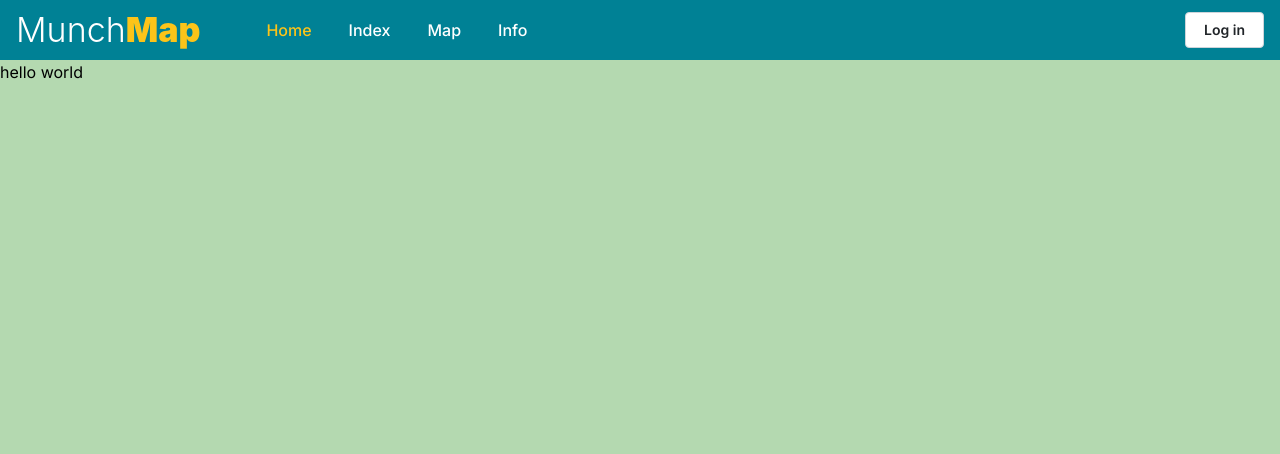
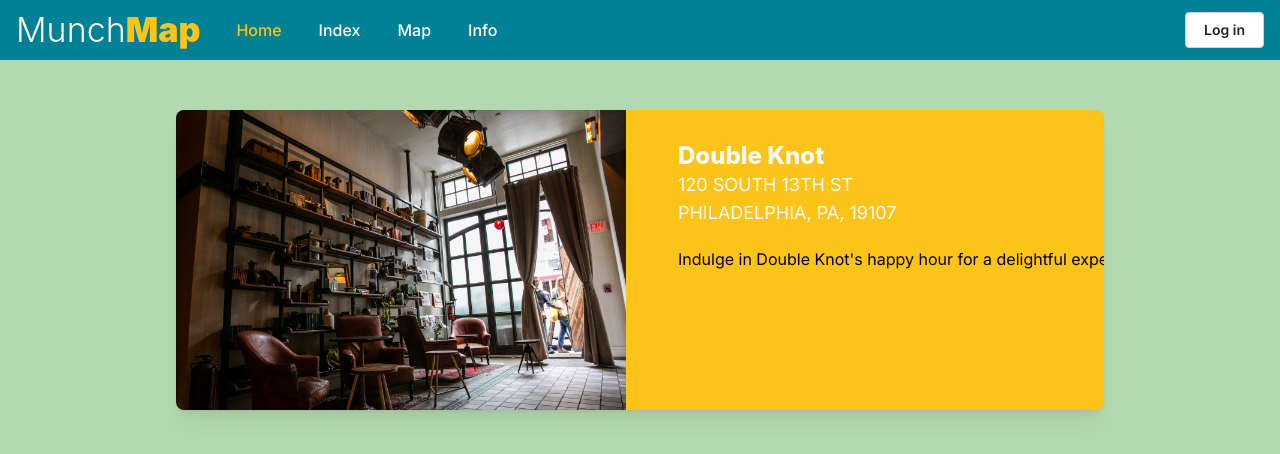
Before and after one commit to AlphaXII/MunchMap, a Next.js app in the folder munchmap-app/: page / in a window 1280 px wide. Shown: the top 454 px of the page. Built offline with nearby package versions, Linux system fonts and the light colour scheme.

Commit message:
addout outline for big card on homepage

```diff
--- a/munchmap-app/app/layout.tsx
+++ b/munchmap-app/app/layout.tsx
@@ -25,7 +25,6 @@
     <html lang="en">
       <body className={inter.className} style={{backgroundColor: "#b4d9b0"}}>
         <MantineProvider theme={theme}>
-
           <Header>{children}</Header>
         </MantineProvider>
       </body>
--- a/munchmap-app/app/page.module.css
+++ b/munchmap-app/app/page.module.css
@@ -228,3 +228,7 @@
     transform: rotate(0deg);
   }
 }
+
+.container {
+  margin: 50px auto;
+}
--- a/munchmap-app/app/page.tsx
+++ b/munchmap-app/app/page.tsx
@@ -1,10 +1,14 @@
 import Image from "next/image";
 import styles from "./page.module.css";
+import { BigCard } from "@/components/Cards/BigCard";
+import { Container } from "@mantine/core";
 
 export default function Home() {
   return (
     <>
-      <div>hello world</div>
+      <Container className={styles.container}>
+        <BigCard />
+      </Container>
     </>
   );
 }
--- /dev/null
+++ b/munchmap-app/components/Cards/BigCard.module.css
@@ -0,0 +1,57 @@
+.card {
+  background-color: var(--mantine-color-yellow-5);
+  height: 300px;
+  width: 100%;
+}
+
+.group {
+    height: 300px;
+    width: 90;
+}
+
+.container {
+    height: 100%;
+    width: 100%;
+    text-align: left;
+}
+
+
+.restName {
+    padding-top: 30px;
+    padding-left: 20px;
+    display: inline-flex;
+    font-weight: 800;
+    font-size: x-large;
+    color: #f8f9fa;
+  }
+
+.restAddress {
+    padding-left: 20px;
+    display: inline-flex;
+    font-weight: 400;
+    font-size: large;
+    color: #f8f9fa;
+}
+
+.textBox {
+    padding-top: 20px;
+    padding-left: 20px;
+    height: 120px;
+    width: 100%;
+    display: inline-flex;
+    font-weight: 300;
+    font-size: medium;
+    overflow: hidden;
+    text-overflow: ellipsis;
+    color: black;
+}
+
+.articleLink {
+    padding: 10px;
+    text-align: right;
+    color: #f8f9fa;
+}
+
+.image {
+    height: 100%;
+  }
--- /dev/null
+++ b/munchmap-app/components/Cards/BigCard.tsx
@@ -0,0 +1,48 @@
+import { Card, Image, Text, Group, Title, Container, Box } from "@mantine/core";
+import classes from "./BigCard.module.css";
+import restPic from "./doubleknot1.png";
+
+let property = {
+  image: restPic,
+  storeName: "Double Knot",
+  address: "120 SOUTH 13TH ST",
+  region: "PHILADELPHIA, PA, 19107",
+  rating: "outstanding",
+  description:
+    "Indulge in Double Knot's happy hour for a delightful experience! Discover an enticing array of delectable dishes, generously portioned and reasonably priced.  Indulge in Double Knot's happy hour for a delightful experience! Discover an enticing array of delectable dishes, generously portioned and reasonably priced.",
+};
+
+interface BigCardProps {
+  image: string;
+  storeName: string;
+  address: string;
+  rating: string;
+  description: string;
+}
+
+export function BigCard() {
+  return (
+    <Card shadow="md" radius="md" p={0} className={classes.card}>
+      <Group wrap="nowrap" className={classes.group}>
+        <Image src={property.image.src} h={300} alt="something" />
+        <Container className={classes.container}>
+          <Title className={classes.restName}>{property.storeName}</Title>
+          <div>
+            <Text className={classes.restAddress}>{property.address}</Text>
+          </div>
+          <div>
+            <Text className={classes.restAddress}>{property.region}</Text>
+          </div>
+          <div>
+            <Box className={classes.textBox}>
+              <Text truncate="end">
+                {property.description}
+              </Text>
+            </Box>
+          </div>
+          {/* <Text lineClamp={4} className={classes.articleLink}>read more</Text> */}
+        </Container>
+      </Group>
+    </Card>
+  );
+}
--- a/munchmap-app/components/Logo/Logo.module.css
+++ b/munchmap-app/components/Logo/Logo.module.css
@@ -1,6 +1,6 @@
 .mmlogo {
     display: inline-flex;
-    padding-right: 50px;
+    padding-right: 20px;
   }
 
 .textBox {
```
Also changed, not shown: munchmap-app/components/Cards/doubleknot1.png (added), 1 other file (tests, documents, lock files or other folders).
